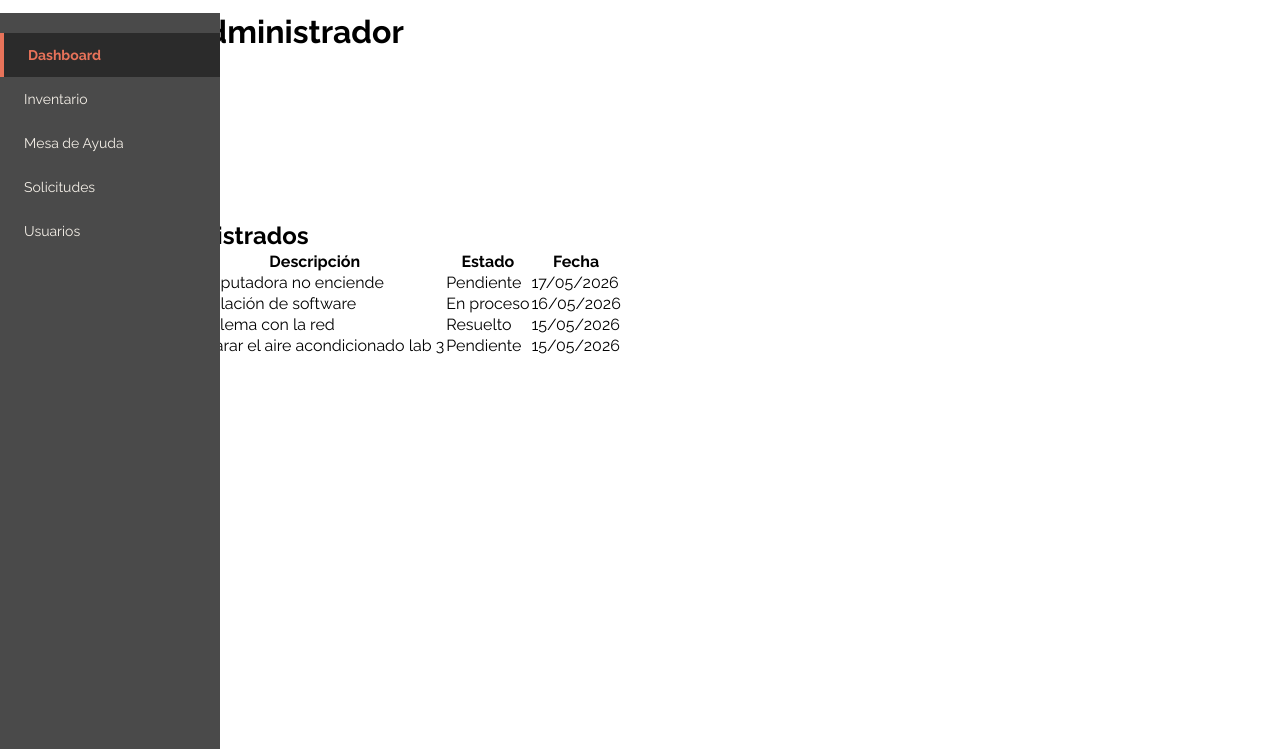
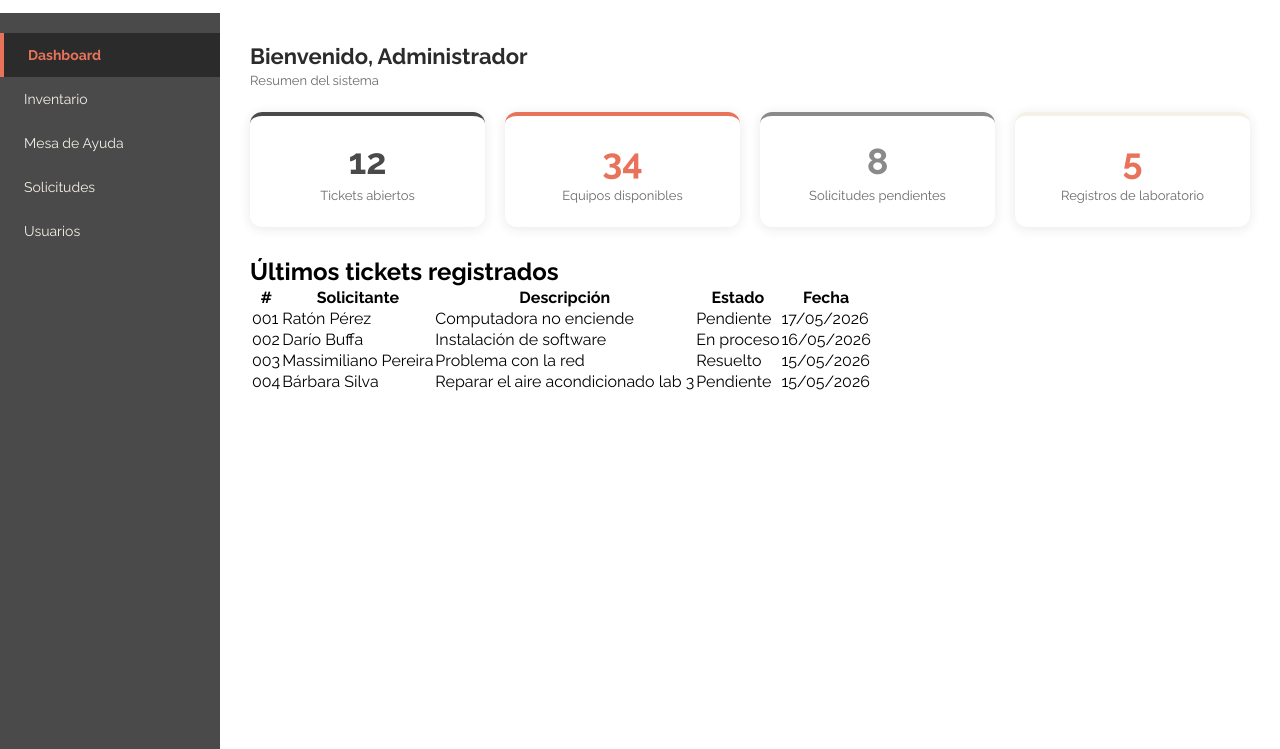
Before and after one commit to FilumSoftware/sgrsi, a PHP site: page /paginas/dashboard/dashboard.html in a window 1280 px wide. Shown: the part 51-800 px from the top of the page. Run offline with PHP 8.4, Linux system fonts and the light colour scheme.

Commit message:
agrego estilo al area principal y tarjetas

```diff
--- a/FrontEnd/paginas/dashboard/dashboard.css
+++ b/FrontEnd/paginas/dashboard/dashboard.css
@@ -126,3 +126,62 @@
   font-weight: bold;
   border-left: 4px solid var(--color-acento);
 }
+
+
+.dashboard-main {
+  margin-left: 220px;
+  padding: 30px;
+  flex: 1;
+}
+
+.saludo {
+  font-size: 22px;
+  color: var(--color-primario);
+  margin-bottom: 4px;
+}
+
+.saludo-sub {
+  font-size: 13px;
+  color: var(--color-texto-suave);
+  margin-bottom: 24px;
+}
+
+
+.tarjetas {
+  display: grid;
+  grid-template-columns: repeat(4, 1fr);
+  gap: 20px;
+  margin-bottom: 30px;
+}
+
+.tarjeta {
+  background-color: #ffffff;
+  border-radius: 12px;
+  padding: 24px;
+  box-shadow: 0 2px 12px rgba(43, 43, 43, 0.1);
+  border-top: 4px solid;
+  text-align: center;
+}
+
+.tarjeta-numero {
+  font-size: 36px;
+  font-weight: bold;
+  margin-bottom: 6px;
+}
+
+.tarjeta-label {
+  font-size: 13px;
+  color: var(--color-texto-suave);
+}
+
+.tarjeta-azul { border-top-color: var(--color-secundario); }
+.tarjeta-azul .tarjeta-numero { color: var(--color-secundario); }
+
+.tarjeta-lila { border-top-color: var(--color-acento); }
+.tarjeta-lila .tarjeta-numero { color: var(--color-acento); }
+
+.tarjeta-celeste { border-top-color: var(--color-celeste); }
+.tarjeta-celeste .tarjeta-numero { color: var(--color-celeste); }
+
+.tarjeta-rosa { border-top-color: var(--color-rosa); }
+.tarjeta-rosa .tarjeta-numero { color: var(--color-acento); }
```
